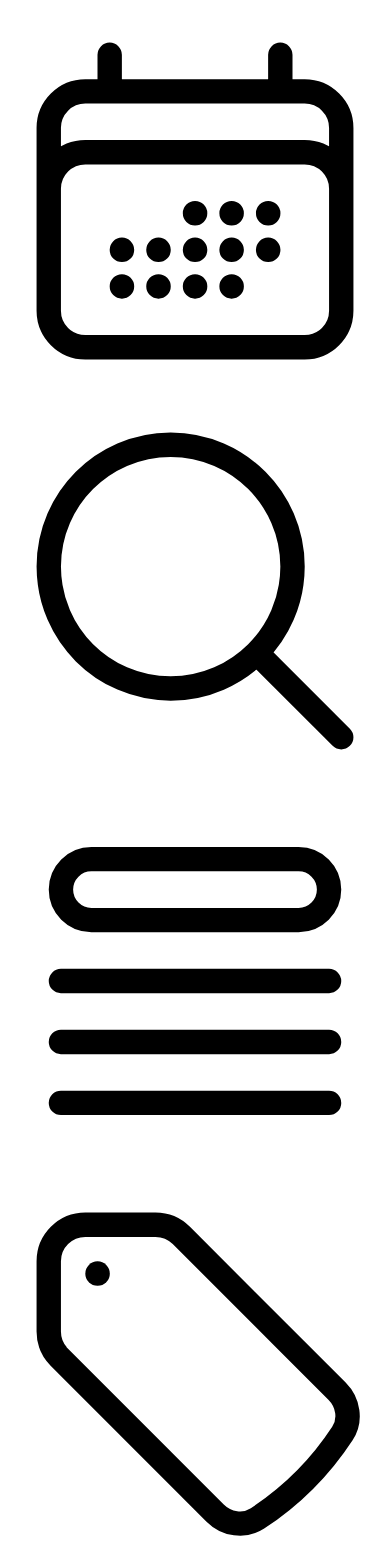
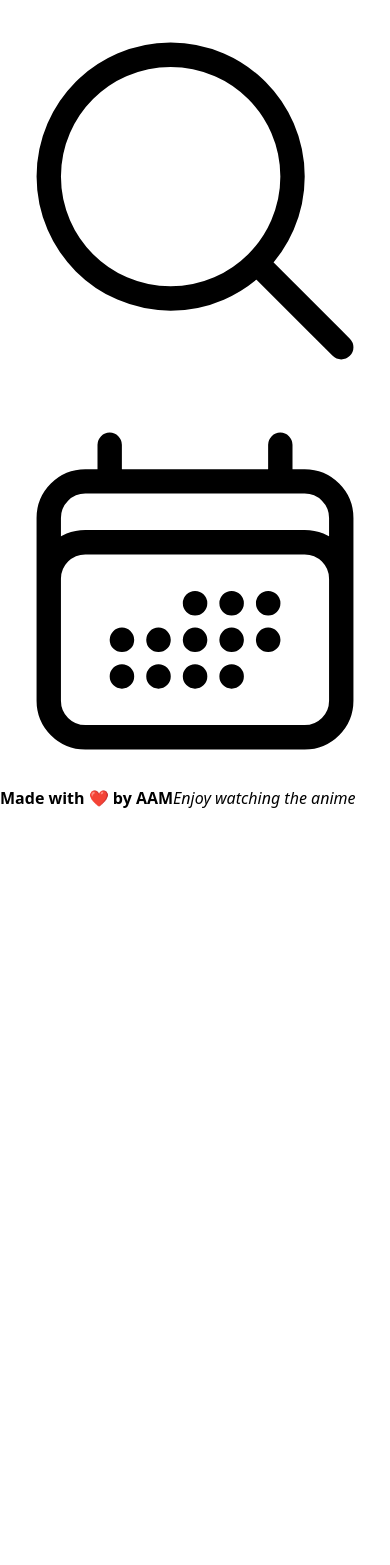
Before and after one commit to mugni1/Animek-next-app, a Next.js app: page /search in a window 390 px wide. Shown: the part 432-1997 px from the top of the page. After the commit the page ends 1242 px from the top, so only its background shows below. Built offline with nearby package versions, Linux system fonts and the light colour scheme.

Commit message:
add result Anime

```diff
--- a/src/app/play-episode/[slug]/Iframe.jsx
+++ b/src/app/play-episode/[slug]/Iframe.jsx
@@ -86,7 +86,7 @@ export default function IframePage({ episode }) {
       {/* end information  */}
 
       <h2 className="font-semibold flex">Description</h2>
-      <span className="text-justify mb-20">
+      <span className="text-justify">
         {episode.iframeURL.seriesDescription}
       </span>
     </section>
--- /dev/null
+++ b/src/app/search/ResultAnime.jsx
@@ -0,0 +1,27 @@
+"use client";
+import CardAnime from "@/components/ui/CardAnime";
+
+export default function ResultAnime({ data }) {
+  if (data.length <= 0) {
+    return (
+      <section className="w-full flex justify-center items-center mt-20">
+        <h1 className="font-semibold text-2xl text-red-600">Anime Not found</h1>
+      </section>
+    );
+  }
+  return (
+    <section className="w-full grid grid-cols-2 md:grid-cols-4 xl:grid-cols-5 2xl:grid-cols-7 gap-5">
+      {data.map((anime, index) => (
+        <CardAnime
+          detail={anime.link.split("/").filter(Boolean).pop()}
+          title={anime.title}
+          status={anime?.status}
+          imgSrc={anime.imageUrl}
+          episode={anime?.episodeNumber}
+          type={anime?.type}
+          key={index}
+        />
+      ))}
+    </section>
+  );
+}
--- a/src/app/search/SearchContent.jsx
+++ b/src/app/search/SearchContent.jsx
@@ -1,23 +1,70 @@
+"use client";
+import { useState } from "react";
 import Container from "@/components/ui/Container";
 import Title from "@/components/ui/Title";
+import axios from "axios";
+import ResultAnime from "./ResultAnime";
 
 export default function SearchContent() {
+  const [keyword, setKeyword] = useState("");
+  const [animes, setAnime] = useState(null);
+  const [loading, setLoading] = useState(false);
+  const [error, setError] = useState(false);
+
+  function handleSubmit() {
+    event.preventDefault();
+    setLoading(true);
+    axios({
+      method: "GET",
+      url: `https://nimeku-api.vercel.app/api/search/${keyword}`,
+    })
+      .then((res) => {
+        setAnime(res.data);
+        console.log(res.data);
+      })
+      .catch((err) => {
+        setError(true);
+        console.log(err);
+      })
+      .finally(() => {
+        setLoading(false);
+      });
+  }
+
   return (
     <Container>
+      <section className="w-full flex flex-col min-h-screen">
         <Title>Search Animes</Title>
-      <form className="w-full flex flex-col gap-2 my-2 min-h-screen">
+        <form
+          onSubmit={() => handleSubmit()}
+          className="w-full flex flex-col gap-2 my-2 mb-5"
+        >
           <input
             type="text"
             className="w-full py-2 px-5 rounded-full bg-slate-400 placeholder:text-slate-700 outline-none focus:ring-2 focus:bg-white text-slate-900 focus:placeholder:text-slate-400 transition-all ease-in-out ring-offset-1 ring-emerald-500 font-semibold"
             placeholder="example : One Piece"
+            value={keyword}
+            onChange={(e) => setKeyword(e.target.value)}
           />
           <button
             className="font-semibold py-2 px-5 w-fit rounded-full bg-gradient-to-br from-green-400 to-sky-600"
             type="submit"
           >
-          Search
+            {loading ? "Loading..." : "Search"}
           </button>
         </form>
+        {/* result  */}
+        {error ? (
+          <section className="w-full flex justify-center items-center mt-20">
+            <h1 className="font-semibold text-2xl text-red-600">
+              Something went wrong
+            </h1>
+          </section>
+        ) : (
+          animes != null && <ResultAnime data={animes} />
+        )}
+        {/* end result  */}
+      </section>
     </Container>
   );
 }
--- a/src/components/ui/Navbar.jsx
+++ b/src/components/ui/Navbar.jsx
@@ -34,30 +34,6 @@ export default function Navbar() {
         <li>
           <Link
             className={` py-2 px-2 rounded-lg transition-all text-white flex ${
-              pathName == "/release-schedule" &&
-              "bg-emerald-500 transition-all ease-in-out duration-300"
-            }`}
-            href="/release-schedule"
-          >
-            <svg
-              xmlns="http://www.w3.org/2000/svg"
-              fill="none"
-              viewBox="0 0 24 24"
-              strokeWidth={1.5}
-              stroke="currentColor"
-              className="size-6"
-            >
-              <path
-                strokeLinecap="round"
-                strokeLinejoin="round"
-                d="M6.75 3v2.25M17.25 3v2.25M3 18.75V7.5a2.25 2.25 0 0 1 2.25-2.25h13.5A2.25 2.25 0 0 1 21 7.5v11.25m-18 0A2.25 2.25 0 0 0 5.25 21h13.5A2.25 2.25 0 0 0 21 18.75m-18 0v-7.5A2.25 2.25 0 0 1 5.25 9h13.5A2.25 2.25 0 0 1 21 11.25v7.5m-9-6h.008v.008H12v-.008ZM12 15h.008v.008H12V15Zm0 2.25h.008v.008H12v-.008ZM9.75 15h.008v.008H9.75V15Zm0 2.25h.008v.008H9.75v-.008ZM7.5 15h.008v.008H7.5V15Zm0 2.25h.008v.008H7.5v-.008Zm6.75-4.5h.008v.008h-.008v-.008Zm0 2.25h.008v.008h-.008V15Zm0 2.25h.008v.008h-.008v-.008Zm2.25-4.5h.008v.008H16.5v-.008Zm0 2.25h.008v.008H16.5V15Z"
-              />
-            </svg>
-          </Link>
-        </li>
-        <li>
-          <Link
-            className={` py-2 px-2 rounded-lg transition-all text-white flex ${
               pathName == "/search" &&
               "bg-emerald-500 transition-all ease-in-out duration-300"
             }`}
@@ -82,10 +58,10 @@ export default function Navbar() {
         <li>
           <Link
             className={` py-2 px-2 rounded-lg transition-all text-white flex ${
-              pathName == "/search" &&
+              pathName == "/release-schedule" &&
               "bg-emerald-500 transition-all ease-in-out duration-300"
             }`}
-            href="/search"
+            href="/release-schedule"
           >
             <svg
               xmlns="http://www.w3.org/2000/svg"
@@ -98,36 +74,7 @@ export default function Navbar() {
               <path
                 strokeLinecap="round"
                 strokeLinejoin="round"
-                d="M3.75 12h16.5m-16.5 3.75h16.5M3.75 19.5h16.5M5.625 4.5h12.75a1.875 1.875 0 0 1 0 3.75H5.625a1.875 1.875 0 0 1 0-3.75Z"
-              />
-            </svg>
-          </Link>
-        </li>
-        <li>
-          <Link
-            className={` py-2 px-2 rounded-lg transition-all text-white flex ${
-              pathName == "/search" &&
-              "bg-emerald-500 transition-all ease-in-out duration-300"
-            }`}
-            href="/search"
-          >
-            <svg
-              xmlns="http://www.w3.org/2000/svg"
-              fill="none"
-              viewBox="0 0 24 24"
-              strokeWidth={1.5}
-              stroke="currentColor"
-              className="size-6"
-            >
-              <path
-                strokeLinecap="round"
-                strokeLinejoin="round"
-                d="M9.568 3H5.25A2.25 2.25 0 0 0 3 5.25v4.318c0 .597.237 1.17.659 1.591l9.581 9.581c.699.699 1.78.872 2.607.33a18.095 18.095 0 0 0 5.223-5.223c.542-.827.369-1.908-.33-2.607L11.16 3.66A2.25 2.25 0 0 0 9.568 3Z"
-              />
-              <path
-                strokeLinecap="round"
-                strokeLinejoin="round"
-                d="M6 6h.008v.008H6V6Z"
+                d="M6.75 3v2.25M17.25 3v2.25M3 18.75V7.5a2.25 2.25 0 0 1 2.25-2.25h13.5A2.25 2.25 0 0 1 21 7.5v11.25m-18 0A2.25 2.25 0 0 0 5.25 21h13.5A2.25 2.25 0 0 0 21 18.75m-18 0v-7.5A2.25 2.25 0 0 1 5.25 9h13.5A2.25 2.25 0 0 1 21 11.25v7.5m-9-6h.008v.008H12v-.008ZM12 15h.008v.008H12V15Zm0 2.25h.008v.008H12v-.008ZM9.75 15h.008v.008H9.75V15Zm0 2.25h.008v.008H9.75v-.008ZM7.5 15h.008v.008H7.5V15Zm0 2.25h.008v.008H7.5v-.008Zm6.75-4.5h.008v.008h-.008v-.008Zm0 2.25h.008v.008h-.008V15Zm0 2.25h.008v.008h-.008v-.008Zm2.25-4.5h.008v.008H16.5v-.008Zm0 2.25h.008v.008H16.5V15Z"
               />
             </svg>
           </Link>
```
Lines whose indentation alone changed are shown as unchanged.
